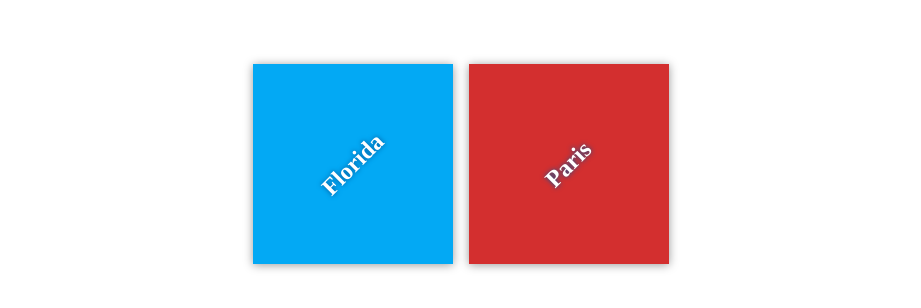
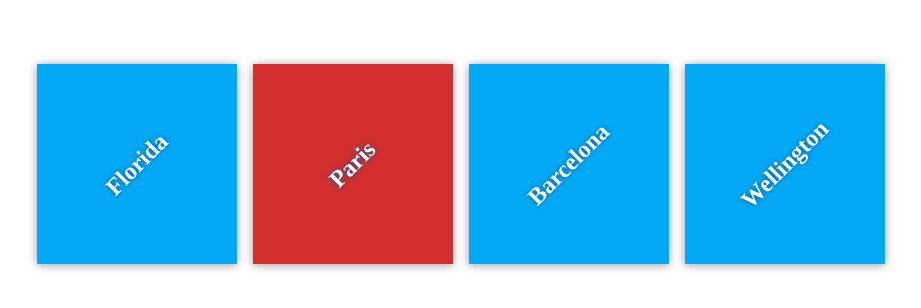
Before and after one commit to ark046/my-travel-plans, a plain HTML site: page index.html in a window 1280 px wide. Shown: the part 236-544 px from the top of the page, without its empty margins (179-1100 px from the left). Drawn offline with Linux system fonts and the light colour scheme.

Commit message:
Add starting destinations

```diff
--- a/index.html
+++ b/index.html
@@ -17,6 +17,14 @@
             <div class="destination" id="paris">
                 <h2>Paris</h2>
             </div>
+
+			<div class="destination" id="barcelona">
+                <h2>Barcelona</h2>
+            </div>
+
+			<div class="destination" id="wellington">
+                <h2>Wellington</h2>
+            </div>
         </div>
     </div>
 
```
